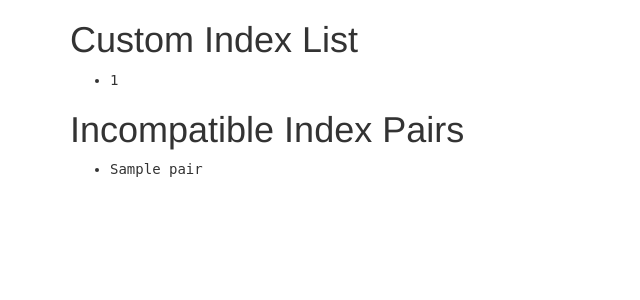
After one commit to mfcovington/django-compatible-index-calculator, a Django app: template compatible_index_sequences/templates/compatible_index_sequences/custom_index_list_results.html in a window 1280 px wide. The commit adds this page. Shown: the top 300 px of the page, without its empty margins (0-640 px from the left). Run offline with Django 3.2, Linux system fonts and the light colour scheme; the template is opened without the code that fills it: most values are stand-ins (such as "Sample title", 1, 10 or a date in 2020); some libraries are stand-ins or nearby versions.

Commit message:
Check for incompatible index sequences in a custom index list

```diff
--- a/compatible_index_sequences/static/compatible_index_sequences/css/app.css
+++ b/compatible_index_sequences/static/compatible_index_sequences/css/app.css
@@ -57,6 +57,7 @@ td {
 /* Checking Custom List */
 /************************/
 
+.sequence,
 textarea {
   font-family: monospace;
 }
--- /dev/null
+++ b/compatible_index_sequences/templates/compatible_index_sequences/custom_index_list_results.html
@@ -0,0 +1,27 @@
+{% extends "compatible_index_sequences/base.html" %}
+
+{% load bootstrap3 %}
+
+{% block title %}Custom Index List Results | {{ block.super }}{% endblock title %}
+
+{% block content %}
+  <div class="container">
+
+    <h1>Custom Index List</h1>
+    <ul>
+      {% for index in index_list %}
+        <li class="sequence">{{ index }}</li>
+      {% endfor %}
+    </ul>
+
+    <h1>Incompatible Index Pairs</h1>
+    <ul>
+      {% for pair in incompatible_index_pairs %}
+        <li class="sequence">
+          {{ pair|join:" - " }}
+        </li>
+      {% endfor %}
+    </ul>
+
+  </div>
+{% endblock content %}
--- a/compatible_index_sequences/urls.py
+++ b/compatible_index_sequences/urls.py
@@ -1,9 +1,11 @@
 from django.conf.urls import url
 
-from .views import IndexSetListView, check_custom_index_list
+from .views import (
+    IndexSetListView, check_custom_index_list, custom_index_list_results)
 
 
 urlpatterns = [
     url(r'^$', IndexSetListView.as_view(), name='index_set_list'),
     url(r'^check_list/$', check_custom_index_list, name='check_custom_index_list'),
+    url(r'^check_list/results/$', custom_index_list_results, name='custom_index_list_results'),
 ]
```
Also changed, not shown: compatible_index_sequences/utils.py (added, +25 -0 lines), compatible_index_sequences/views.py (+12 -1 lines).
